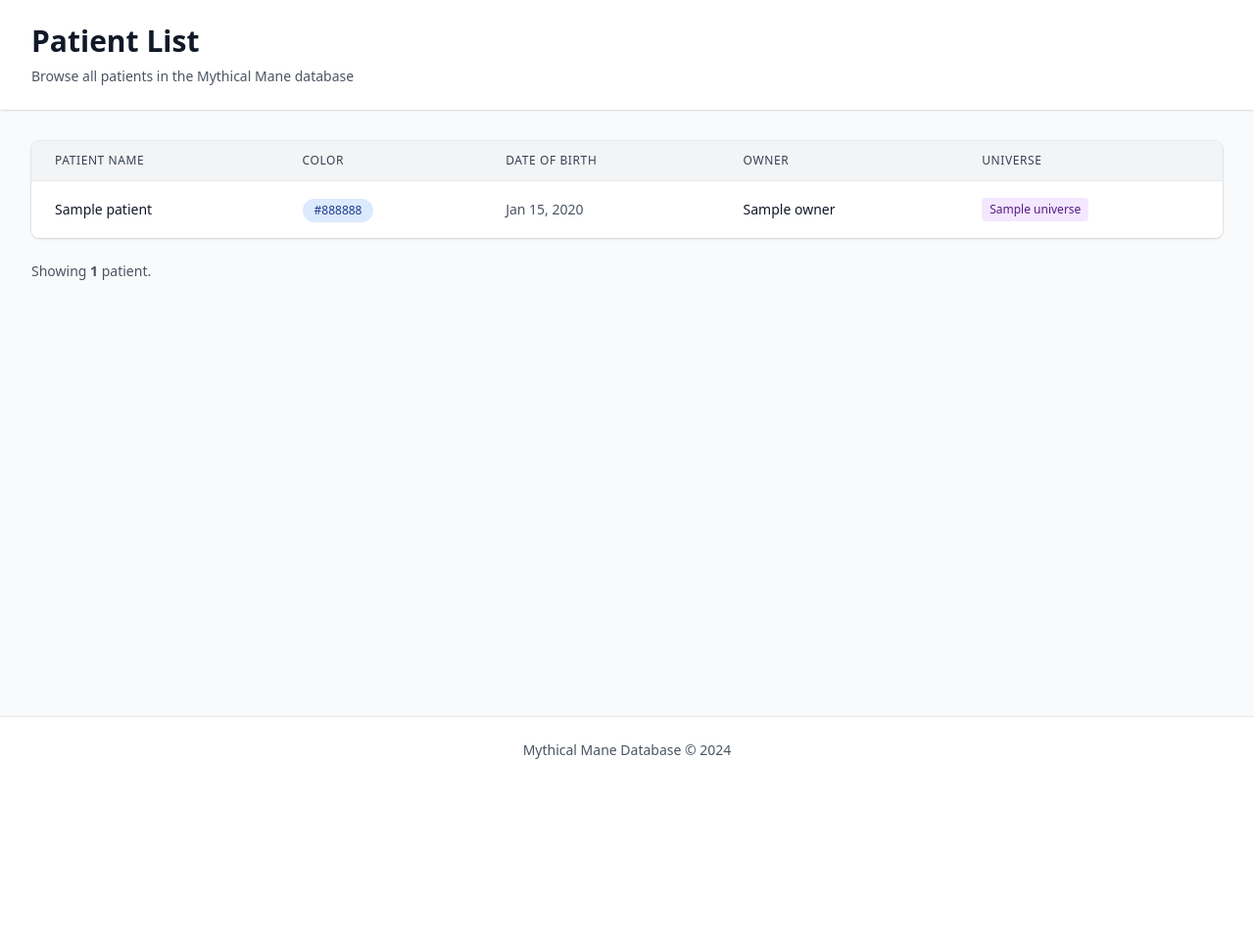
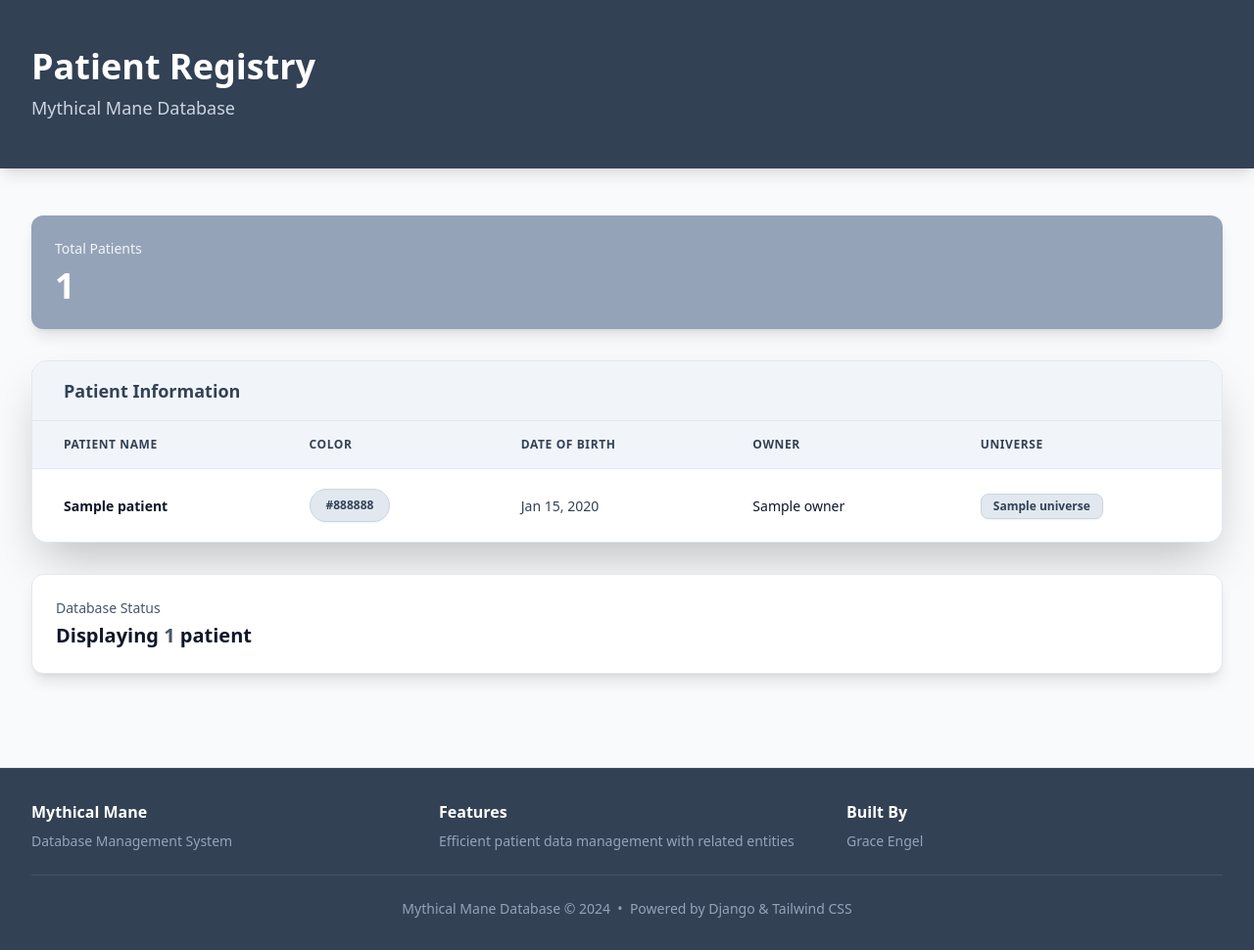
Before and after one commit to grace122804/Database-App-with-Django, a Django app: page /patients/ in a window 1280 px wide. Shown: the whole page at 98% size. Before the commit the page ends 775 px from the top, so only its background shows below. Run offline with Django 5.2, Linux system fonts and the light colour scheme; tables that the repository leaves empty hold one stand-in row (values such as "Sample post"); some libraries are stand-ins or nearby versions.

Commit message:
Misson 6.2

```diff
--- a/hello_world/templates/patients_list.html
+++ b/hello_world/templates/patients_list.html
@@ -6,71 +6,95 @@
 <head>
     <meta charset="utf-8">
     <meta name="viewport" content="width=device-width, initial-scale=1">
-    <meta name="description" content="Patient List">
+    <meta name="description" content="Patient List - Mythical Mane Database">
     <meta name="author" content="Grace Engel">
-    <meta name="theme-color" content="#000000">
+    <meta name="theme-color" content="#475569">
     <title>Patients | Mythical Mane</title>
 
     <script src="https://cdn.tailwindcss.com"></script>
 </head>
 
-<body class="bg-gray-50">
+<body class="bg-slate-50 min-h-screen">
     <div class="min-h-screen flex flex-col">
         <!-- Header -->
-        <header class="bg-white shadow">
-            <div class="max-w-7xl mx-auto py-6 px-4 sm:px-6 lg:px-8">
-                <h1 class="text-3xl font-bold text-gray-900">Patient List</h1>
-                <p class="mt-2 text-sm text-gray-600">Browse all patients in the Mythical Mane database</p>
+        <header class="bg-slate-700 shadow-lg">
+            <div class="max-w-7xl mx-auto py-12 px-4 sm:px-6 lg:px-8">
+                <div class="flex items-center justify-between">
+                    <div>
+                        <h1 class="text-4xl font-bold text-white">Patient Registry</h1>
+                        <p class="text-slate-300 text-lg mt-2">Mythical Mane Database</p>
+                    </div>
+                </div>
             </div>
         </header>
 
         <!-- Main Content -->
-        <main class="flex-1 max-w-7xl w-full mx-auto py-8 px-4 sm:px-6 lg:px-8">
+        <main class="flex-1 max-w-7xl w-full mx-auto py-12 px-4 sm:px-6 lg:px-8">
             {% if patients %}
-                <div class="overflow-x-auto shadow ring-1 ring-black ring-opacity-5 rounded-lg">
-                    <table class="w-full divide-y divide-gray-200">
-                        <thead class="bg-gray-100">
+                <!-- Stats Card -->
+                <div class="mb-8 bg-slate-400 rounded-xl shadow-lg p-6 text-white">
+                    <div class="flex items-center justify-between">
+                        <div>
+                            <p class="text-slate-100 text-sm font-medium">Total Patients</p>
+                            <p class="text-4xl font-bold mt-2">{{ patients|length }}</p>
+                        </div>
+                    </div>
+                </div>
+
+                <!-- Table Container -->
+                <div class="bg-white rounded-2xl shadow-2xl overflow-hidden border border-slate-200">
+                    <!-- Table Header Info -->
+                    <div class="bg-slate-100 px-8 py-4 border-b border-slate-200">
+                        <h2 class="text-lg font-semibold text-slate-700">Patient Information</h2>
+                    </div>
+
+                    <!-- Scrollable Table -->
+                    <div class="overflow-x-auto">
+                        <table class="w-full divide-y divide-slate-200">
+                            <thead class="bg-slate-100">
                                 <tr>
-                                <th class="px-6 py-3 text-left text-xs font-medium text-gray-700 uppercase tracking-wider">
+                                    <th class="px-8 py-4 text-left text-xs font-bold text-slate-700 uppercase tracking-wider">
                                         Patient Name
                                     </th>
-                                <th class="px-6 py-3 text-left text-xs font-medium text-gray-700 uppercase tracking-wider">
+                                    <th class="px-8 py-4 text-left text-xs font-bold text-slate-700 uppercase tracking-wider">
                                         Color
                                     </th>
-                                <th class="px-6 py-3 text-left text-xs font-medium text-gray-700 uppercase tracking-wider">
+                                    <th class="px-8 py-4 text-left text-xs font-bold text-slate-700 uppercase tracking-wider">
                                         Date of Birth
                                     </th>
-                                <th class="px-6 py-3 text-left text-xs font-medium text-gray-700 uppercase tracking-wider">
+                                    <th class="px-8 py-4 text-left text-xs font-bold text-slate-700 uppercase tracking-wider">
                                         Owner
                                     </th>
-                                <th class="px-6 py-3 text-left text-xs font-medium text-gray-700 uppercase tracking-wider">
+                                    <th class="px-8 py-4 text-left text-xs font-bold text-slate-700 uppercase tracking-wider">
                                         Universe
                                     </th>
                                 </tr>
                             </thead>
-                        <tbody class="bg-white divide-y divide-gray-200">
+                            <tbody class="bg-white divide-y divide-slate-200">
                                 {% for patient in patients %}
-                                <tr class="hover:bg-gray-50 transition-colors">
-                                    <td class="px-6 py-4 whitespace-nowrap text-sm font-medium text-gray-900">
+                                    <tr class="hover:bg-slate-50 hover:shadow-md transition-all duration-200 group">
+                                        <td class="px-8 py-5 whitespace-nowrap">
+                                            <span class="text-sm font-semibold text-slate-900 group-hover:text-slate-600 transition-colors">
                                                 {{ patient.name }}
+                                            </span>
                                         </td>
-                                    <td class="px-6 py-4 whitespace-nowrap">
-                                        <span class="inline-block px-3 py-1 text-xs font-medium rounded-full bg-blue-100 text-blue-900">
+                                        <td class="px-8 py-5 whitespace-nowrap">
+                                            <span class="inline-flex items-center px-4 py-2 text-xs font-bold rounded-full bg-slate-200 text-slate-700 border border-slate-300 shadow-sm">
                                                 {{ patient.color|default:"Unknown" }}
                                             </span>
                                         </td>
-                                    <td class="px-6 py-4 whitespace-nowrap text-sm text-gray-600">
+                                        <td class="px-8 py-5 whitespace-nowrap">
                                             {% if patient.dob %}
-                                            {{ patient.dob|date:"M d, Y" }}
+                                                <span class="text-sm text-slate-700 font-medium">{{ patient.dob|date:"M d, Y" }}</span>
                                             {% else %}
-                                            <span class="text-gray-400">Not specified</span>
+                                                <span class="text-sm text-slate-400 italic">Not specified</span>
                                             {% endif %}
                                         </td>
-                                    <td class="px-6 py-4 whitespace-nowrap text-sm text-gray-900">
-                                        {{ patient.owner.name }}
+                                        <td class="px-8 py-5 whitespace-nowrap">
+                                            <span class="text-sm font-medium text-slate-900">{{ patient.owner.name }}</span>
                                         </td>
-                                    <td class="px-6 py-4 whitespace-nowrap text-sm text-gray-600">
-                                        <span class="inline-block px-2 py-1 text-xs bg-purple-100 text-purple-900 rounded">
+                                        <td class="px-8 py-5 whitespace-nowrap">
+                                            <span class="inline-flex items-center px-3 py-1 text-xs font-bold rounded-lg bg-slate-200 text-slate-700 border border-slate-300 shadow-sm">
                                                 {{ patient.universe.name }}
                                             </span>
                                         </td>
@@ -79,22 +103,49 @@
                             </tbody>
                         </table>
                     </div>
+                </div>
 
-                <!-- Summary -->
-                <div class="mt-6 text-sm text-gray-600">
-                    <p>Showing <strong>{{ patients|length }}</strong> patient{{ patients|length|pluralize }}.</p>
+                <!-- Summary Footer Card -->
+                <div class="mt-8 bg-white rounded-xl shadow-lg p-6 border border-slate-200">
+                    <div class="flex items-center justify-between">
+                        <div>
+                            <p class="text-slate-600 text-sm">Database Status</p>
+                            <p class="text-xl font-bold text-slate-900 mt-1">
+                                Displaying <span class="text-slate-600">{{ patients|length }}</span> patient{{ patients|length|pluralize }}
+                            </p>
+                        </div>
+                    </div>
                 </div>
             {% else %}
-                <div class="bg-yellow-50 border border-yellow-200 rounded-lg p-4">
-                    <p class="text-yellow-800">No patients found in the database.</p>
+                <div class="bg-slate-100 border border-slate-300 rounded-xl p-8 shadow-lg text-center">
+                    <p class="text-slate-700 font-semibold text-lg">No patients found in the database</p>
+                    <p class="text-slate-600 mt-2">Please check back later or add new patient records.</p>
                 </div>
             {% endif %}
         </main>
 
         <!-- Footer -->
-        <footer class="bg-white border-t border-gray-200 py-6 px-4 sm:px-6 lg:px-8">
-            <div class="max-w-7xl mx-auto text-center text-sm text-gray-600">
-                <p>Mythical Mane Database &copy; 2024</p>
+        <footer class="bg-slate-700 border-t border-slate-600 py-8 px-4 sm:px-6 lg:px-8 mt-12">
+            <div class="max-w-7xl mx-auto">
+                <div class="grid grid-cols-1 md:grid-cols-3 gap-8 mb-6">
+                    <div>
+                        <h3 class="text-white font-semibold mb-2">Mythical Mane</h3>
+                        <p class="text-slate-400 text-sm">Database Management System</p>
+                    </div>
+                    <div>
+                        <h3 class="text-white font-semibold mb-2">Features</h3>
+                        <p class="text-slate-400 text-sm">Efficient patient data management with related entities</p>
+                    </div>
+                    <div>
+                        <h3 class="text-white font-semibold mb-2">Built By</h3>
+                        <p class="text-slate-400 text-sm">Grace Engel</p>
+                    </div>
+                </div>
+                <div class="border-t border-slate-600 pt-6">
+                    <p class="text-center text-slate-400 text-sm">
+                        Mythical Mane Database &copy; 2024 &nbsp;•&nbsp; Powered by Django & Tailwind CSS
+                    </p>
+                </div>
             </div>
         </footer>
     </div>
```
Lines whose indentation alone changed are shown as unchanged.
